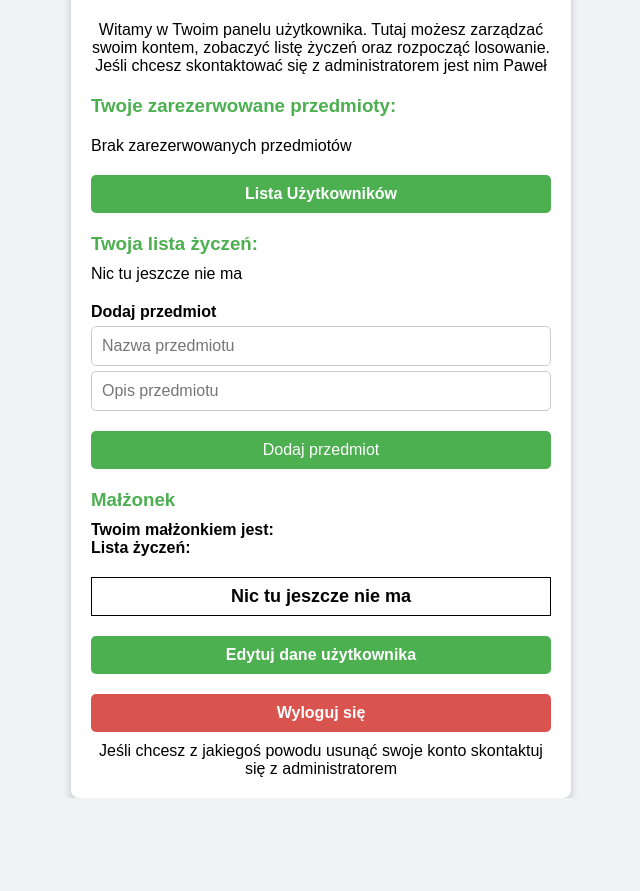
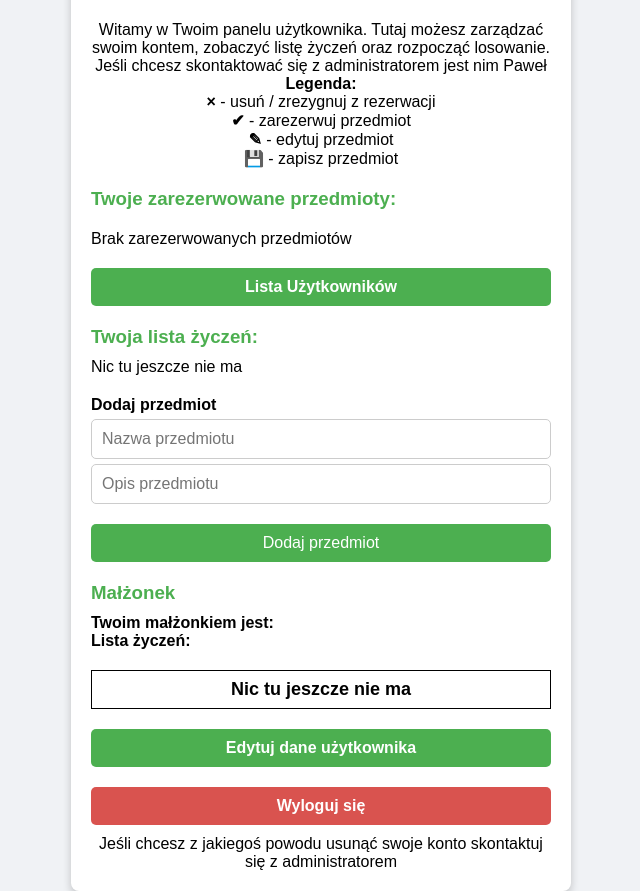
Before and after one commit to Horacjusz/Lottery, a Flask app: template templates/dashboard.html in a window 1280 px wide. Shown: the part 47-938 px from the top of the page, without its empty margins (319-959 px from the left). Before the commit the page ends 845 px from the top, so only its background shows below. Run offline with Flask 3, Linux system fonts and the light colour scheme; the template is opened without the code that fills it, so the values that code supplies are empty.

Commit message:
Visual fixes

```diff
--- a/routes/user_routes.py
+++ b/routes/user_routes.py
@@ -3,7 +3,7 @@ from services.user_functions.user_service import edit_user, check_user_existence
 from settings.tokens import *
 from flask import Blueprint, render_template, request
 from services.user_functions.user_service import create_user, delete_user
-from services.file_service import load_settings
+from services.file_service import load_settings, load_user_data
 from services.lists_service import get_all_users, get_all_items
 
 user_blueprint = Blueprint("user", __name__, template_folder="templates")
@@ -96,6 +96,7 @@ def is_username_free():
 def user_list():
 
     user_id = session[USER_ID]
+    user_spouse = load_user_data(user_id)[SPOUSE]
 
     return render_template("user_list.html", users=get_all_users().values(), user_id=user_id, items_data = get_all_items())
 
--- a/templates/dashboard.html
+++ b/templates/dashboard.html
@@ -14,6 +14,13 @@
             {% set user_id = user.user_ID %}
             <h2>Witaj, {{ user.name }}!</h2>
             <p>Witamy w Twoim panelu użytkownika. Tutaj możesz zarządzać swoim kontem, zobaczyć listę życzeń oraz rozpocząć losowanie.<br>Jeśli chcesz skontaktować się z administratorem jest nim Paweł</p>
+            <p>
+                <strong>Legenda:<br></strong>
+                <strong>×</strong> - usuń / zrezygnuj z rezerwacji<br>
+                <strong>✔</strong> - zarezerwuj przedmiot<br>
+                <strong>✎</strong> - edytuj przedmiot<br>
+                <strong>💾</strong> - zapisz przedmiot<br>
+            </p>
 
             {% if user.choosable %}
             <div class="section">
--- a/templates/partials/own_wishlist.html
+++ b/templates/partials/own_wishlist.html
@@ -5,7 +5,7 @@
             <tr data-item-id="{{ item_id }}">
                 <td>
                     <span class="item-name">{{ item.item_name }}</span>
-                    <span class="item-description">{{ item.item_description | linkify | safe }}</span>
+                    <span class="item-description">{{ item.item_description | linkify | safe }} </span>
                 </td>
                 <td>
                     <span class="edit-icon"
@@ -23,6 +23,6 @@
 <form id="wishlist-form-{{ user.user_ID }}" onsubmit="addItem(event, {{ user.user_ID }})">
     <h4>Dodaj przedmiot</h4>
     <input type="text" id="wishlist_item-{{ user.user_ID }}" name="wishlist_item" placeholder="Nazwa przedmiotu" required>
-    <input type="text" id="wishlist_description-{{ user.user_ID }}" name="wishlist_description" placeholder="Opis przedmiotu">
+    <input type="text" id="wishlist_description-{{ user.user_ID }}" name="wishlist_description" placeholder="Opis przedmiotu" required>
     <button type="submit">Dodaj przedmiot</button>
 </form>
```
Also changed, not shown: templates/partials/reserved_items.html (line endings or trailing spaces).
